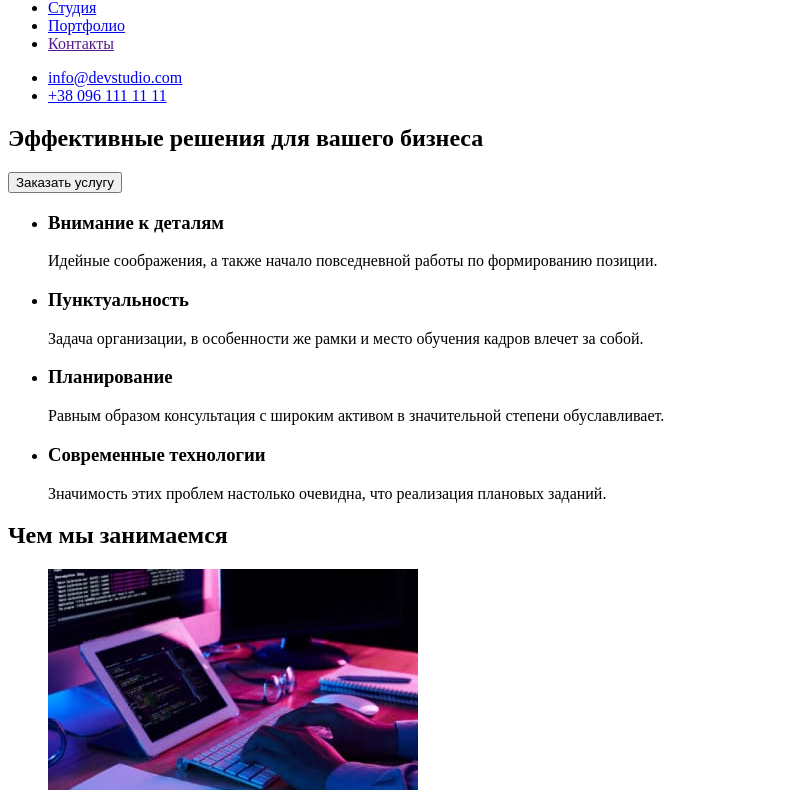
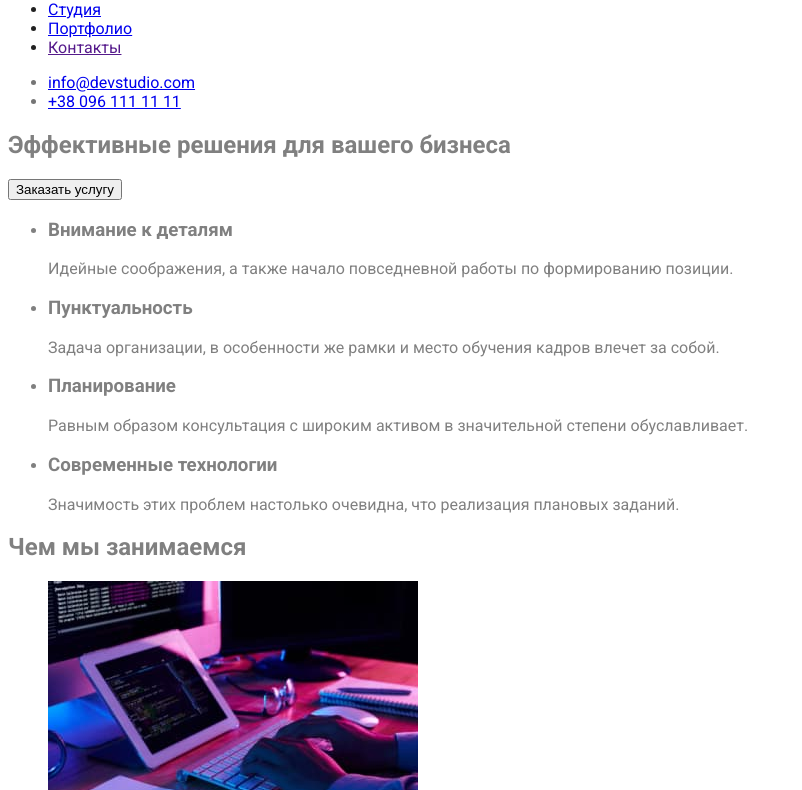
Before and after one commit to Viktoriia2022/-goit-markup-hw-02, a plain HTML site: page index.html in a window 1280 px wide. Shown: the part 51-841 px from the top of the page, without its empty margins (0-802 px from the left). Drawn offline with Linux system fonts and the light colour scheme.

Commit message:
Дописка классы и css к index.html

```diff
--- a/css/styles.css
+++ b/css/styles.css
@@ -1,6 +1,7 @@
- .body {
+ body {
     font-family: 'Roboto', sans-serif;
     background: #FFFFFF;
+    color: gray;
  }
 
 
@@ -8,9 +9,34 @@
  <!-- Шапка сайта-->
  /* WebStudio logo */
 
+ .logo{
+    color: #2196F3;
+ }
+
+ .logo-black{
+     color: black;
+ }
+
+.list{
+    color: #212121;
+}
+.contact-list{
+    color: #757575;
+}
 
  /* Активная ссылка */
- .item {
+
+ .link-active:focus,
+ .link-active:hover{
+    color: #2196F3;
+ }
+
+.mail-link-active:focus,
+.mail-link-active:hover{
+    color: #2196F3;
+}
+
+ /*.link {
     font-family: 'Roboto';
     font-style: normal;
     font-weight: 500;
@@ -19,7 +45,7 @@
     letter-spacing: 0.02em;
 
     color: #2196F3;
- }
+ }*/
 
 
   /*.logo {
--- a/index.html
+++ b/index.html
@@ -14,19 +14,19 @@
 <body>
     <!-- Шапка сайта-->
     <header class="header">
-        <a class="logo" href="./index.html" aria-label="Логотип сайта WebStudio">
+        <a class="logo" lang="en" href="./index.html" aria-label="Логотип сайта WebStudio">
             <p>WebStudio</p>
         </a>
         <nav class="navigation">
             <ul class="list">
-                <li class="item"><a class="link" href="./studio.html">Студия</a></li>
+                <li class="item"><a class="link-active" href="./studio.html">Студия</a></li>
                 <li class="item"><a class="link" href="./portfolio.html">Портфолио</a></li>
                 <li class="item"><a class="link" href="">Контакты</a></li>
             </ul>
         </nav>
-        <ul>
-            <li><a href="mailto:info@devstudio.com">info@devstudio.com</a></li>
-            <li><a href="tel:+380961111111">+38 096 111 11 11</a></li>
+        <ul class="contact-list">
+            <li><a class="mail-link-active" href="mailto:info@devstudio.com">info@devstudio.com</a></li>
+            <li><a class="tel-link" href="tel:+380961111111">+38 096 111 11 11</a></li>
         </ul>
     </header>
     <main>
```
